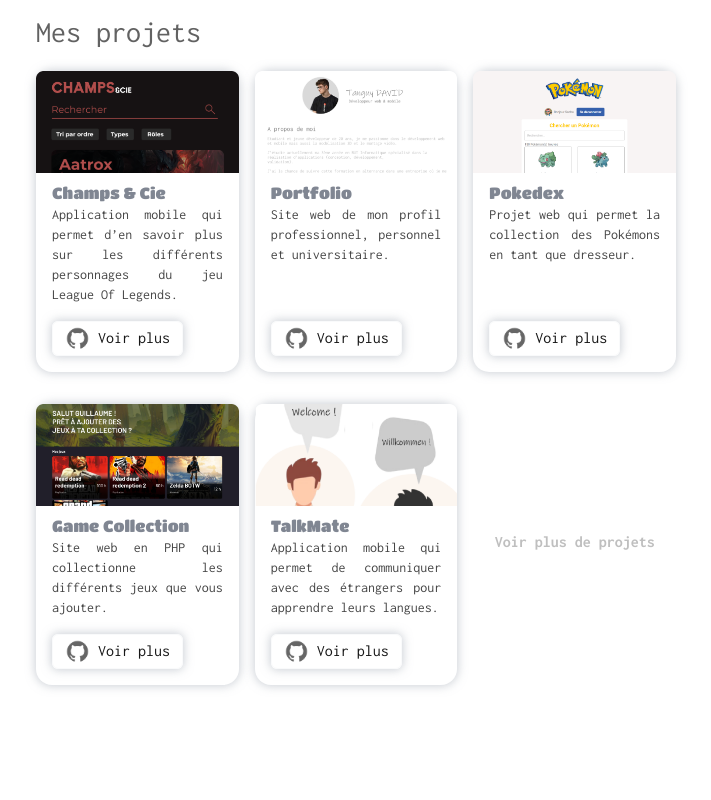
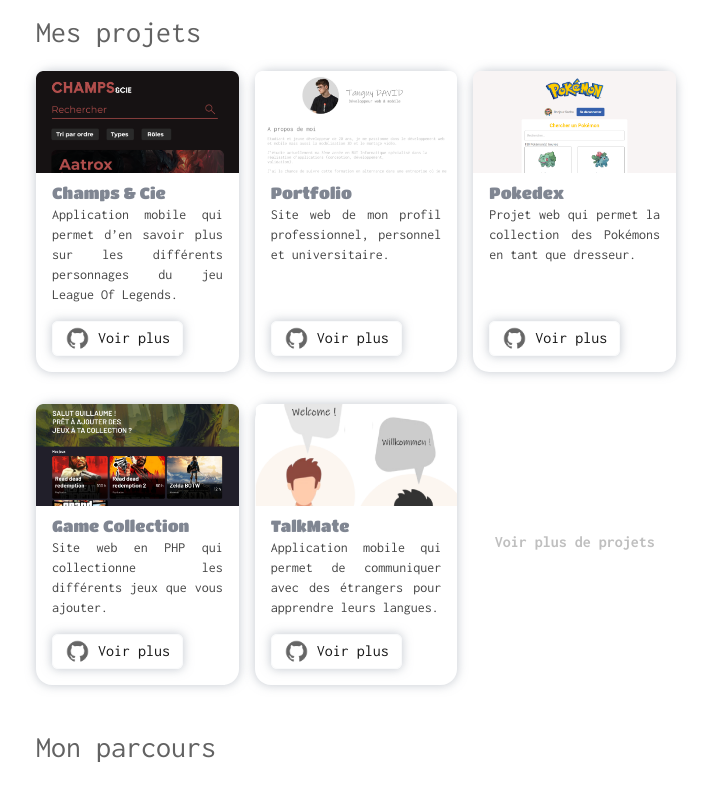
Before and after one commit to txngUI/portfolio, a Next.js app: page / in a window 1280 px wide. Shown: the part 660-1460 px from the top of the page, without its empty margins (284-995 px from the left). Before the commit the page ends 1425 px from the top, so only its background shows below. Built offline with nearby package versions, Linux system fonts and the light colour scheme.

Commit message:
add career

```diff
--- a/app/page.tsx
+++ b/app/page.tsx
@@ -1,4 +1,5 @@
 import About from "./pages/about";
+import Career from "./pages/career";
 import Header from "./pages/header";
 import Projects from "./pages/projects";
 
@@ -8,6 +9,7 @@
       <Header />
       <About />
       <Projects />
+      <Career />
     </div>
   );
 }
--- /dev/null
+++ b/app/pages/career.tsx
@@ -0,0 +1,14 @@
+// import { Inconsolata } from "@next/font/google";
+
+// const inconsolata = Inconsolata({
+//   subsets: ["latin"],
+//   weight: ["400", "700"],
+// });
+
+export default function Career() {
+  return (
+    <div className="text-justify mt-10">
+      <h1 className="title">Mon parcours</h1>
+    </div>
+  );
+}
--- a/app/pages/projects.tsx
+++ b/app/pages/projects.tsx
@@ -23,7 +23,7 @@
           image="/images/portfolio.png"
           title="Portfolio"
           description="Site web de mon profil professionnel, personnel et universitaire."
-          link="https://github.com/txngUI/ChampsEtCie"
+          link="https://github.com/txngUI/portfolio"
         />
         <ProjectCard
           image="/images/pokedex.png"
@@ -41,7 +41,7 @@
           image="/images/talkmate.png"
           title="TalkMate"
           description="Application mobile qui permet de communiquer avec des étrangers pour apprendre leurs langues."
-          link="https://github.com/txngUI/ChampsEtCie"
+          link="https://www.figma.com/design/oZHes6ud3bRGoMDhkyi6wg/Portfolio?node-id=0-1&m=dev&t=kXXVCXo0209P9fMv-1"
         />
         <div className="w-full max-w-xs md:max-w-sm lg:max-w-md xl:max-w-lg flex text-center justify-center">
           <a
```
